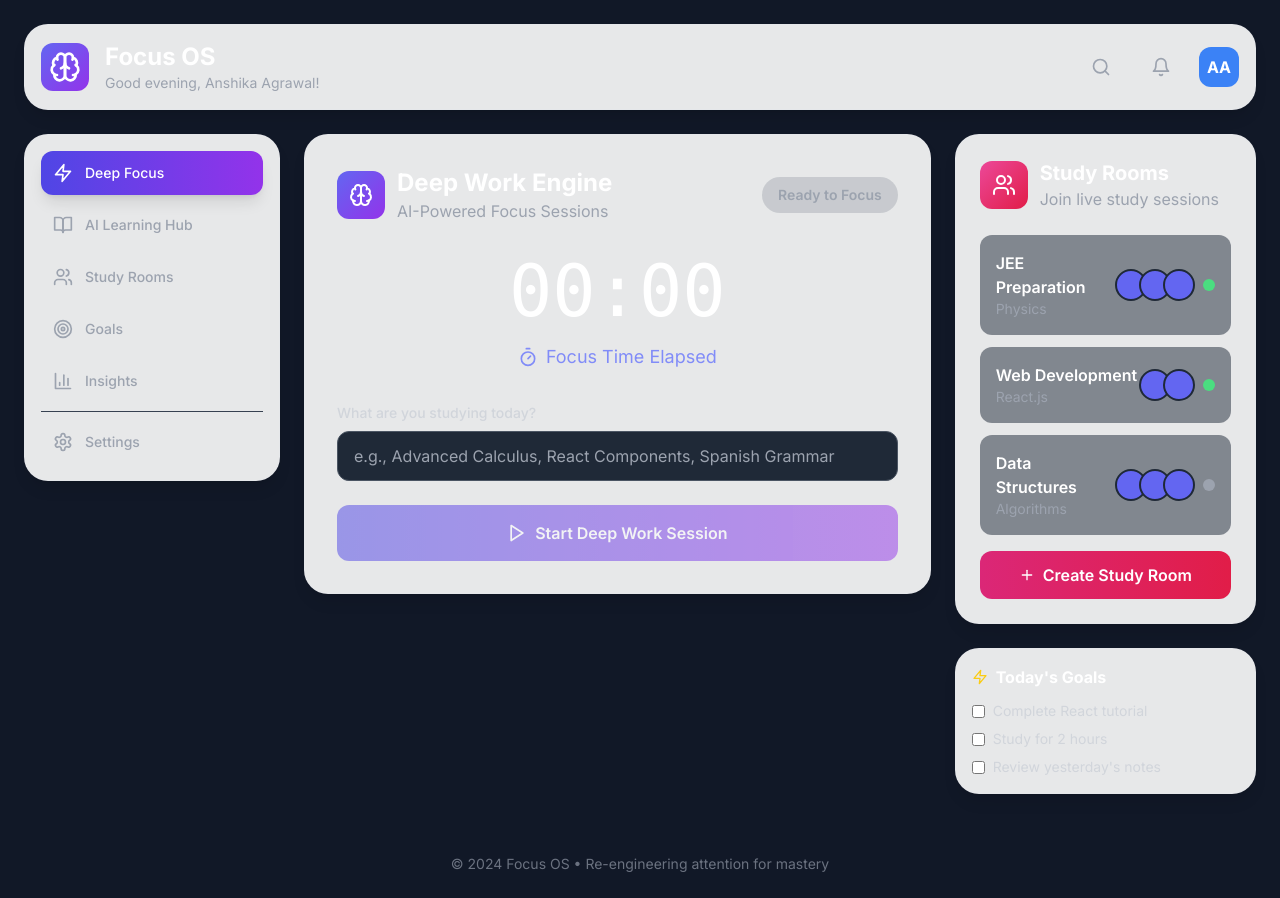
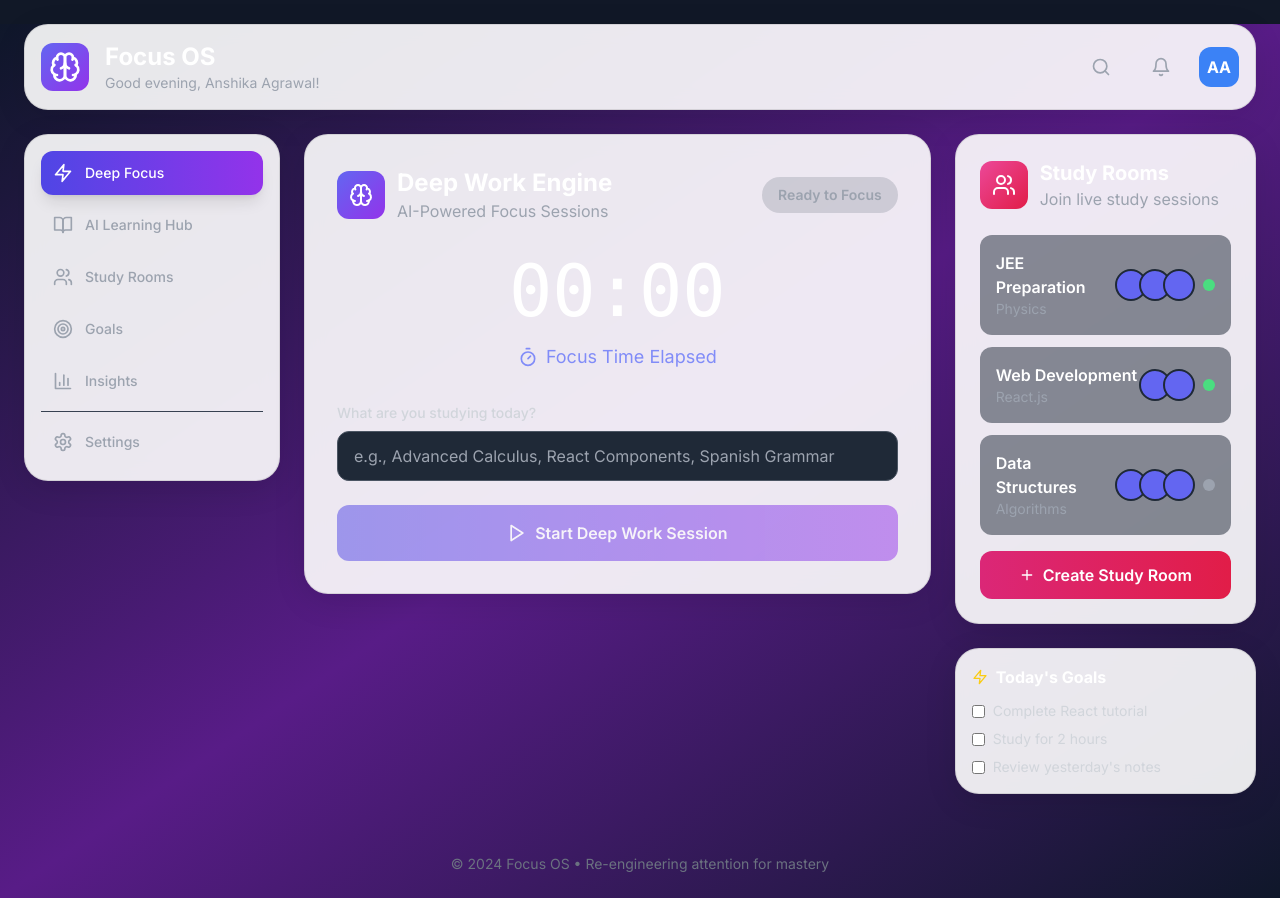
Before and after one commit to anshika01-agrawal/AI-Studyverse, a Next.js app: page / in a window 1280 px wide. Built offline with nearby package versions, Linux system fonts and the light colour scheme.

Commit message:
Restore original beautiful dark theme - slate purple gradient like beginning

```diff
--- a/src/app/globals.css
+++ b/src/app/globals.css
@@ -24,12 +24,27 @@
   }
 }
 
-/* Glass morphism - original dark theme preserved */
-.glass-card {
-  @apply backdrop-blur-md bg-gray-800/30 border border-gray-700/50;
+/* Original Focus-specific styles */
+.focus-mode {
+  background: linear-gradient(135deg, #0f172a 0%, #581c87 50%, #0f172a 100%);
 }
 
-/* Light theme overrides only */
+.focus-timer {
+  background: linear-gradient(135deg, #7c3aed 0%, #3b82f6 100%);
+}
+
+/* Original Glass morphism */
+.glass-card {
+  backdrop-filter: blur(10px);
+  border: 1px solid rgba(255, 255, 255, 0.1);
+  background: rgba(31, 41, 55, 0.8);
+  box-shadow: 0 8px 32px rgba(0, 0, 0, 0.2);
+}
+
+/* Light theme overrides */
 :not(.dark) .glass-card {
-  @apply bg-white/90 border-gray-200/50 shadow-lg;
+  backdrop-filter: blur(10px);
+  border: 1px solid rgba(0, 0, 0, 0.1);
+  background: rgba(255, 255, 255, 0.9);
+  box-shadow: 0 8px 32px rgba(0, 0, 0, 0.1);
 }
--- a/src/app/page.tsx
+++ b/src/app/page.tsx
@@ -60,7 +60,7 @@ function NavItem({ icon: Icon, label, isActive, onClick, badge }: NavItemProps)
       className={`flex items-center justify-between w-full p-3 rounded-xl transition-all duration-300 text-sm font-medium group ${
         isActive
           ? 'bg-gradient-to-r from-indigo-600 to-purple-600 text-white shadow-lg'
-          : 'text-gray-400 hover:bg-gray-800 dark:hover:bg-gray-700 hover:text-white'
+          : 'text-gray-400 hover:bg-gray-800/50 hover:text-white'
       }`}
     >
       <div className="flex items-center">
@@ -692,7 +692,7 @@ export default function Dashboard() {
       className={`min-h-screen transition-all duration-500 ${
         settings.theme === 'light'
           ? 'bg-gradient-to-br from-slate-50 via-blue-50 to-indigo-50 text-gray-900'
-          : 'dark bg-gray-900 text-white'
+          : 'dark bg-gradient-to-br from-slate-900 via-purple-900 to-slate-900 text-white'
       }`}
     >
       {/* Header */}
```
